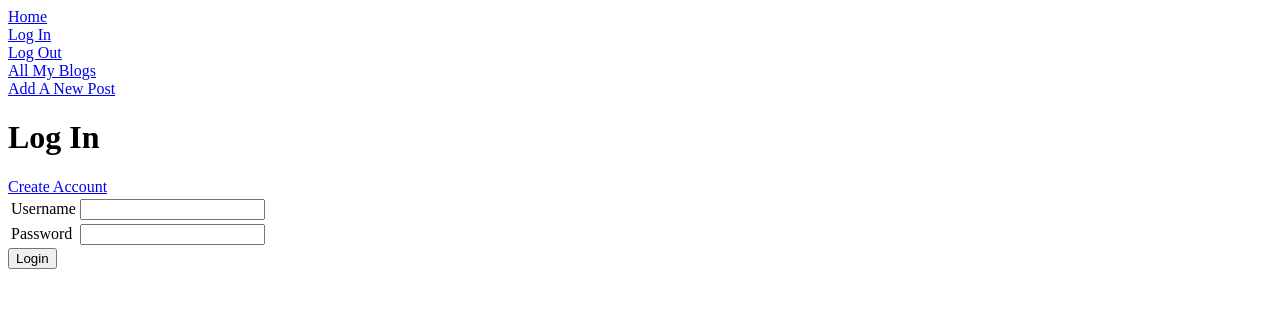
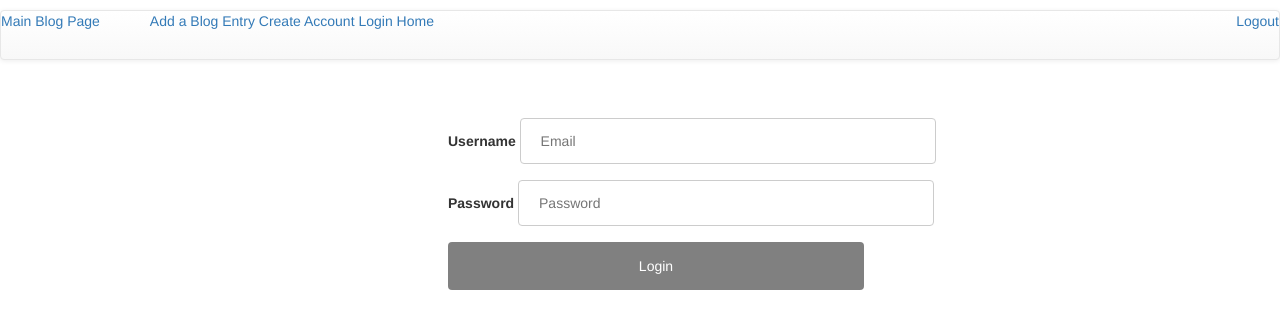
Before and after one commit to jamendean/blogz, a Flask app: page /login in a window 1280 px wide. Shown: the top 329 px of the page. Run offline with Flask 2, Linux system fonts and the light colour scheme; some libraries are stand-ins or nearby versions.

Commit message:
More changes

```diff
--- a/main.py
+++ b/main.py
@@ -22,8 +22,8 @@ class Blog(db.Model):
 
 class User(db.Model):
     id = db.Column(db.Integer, primary_key=True)
-    email = db.Column(db.String(120))
-    password = db.Column(db.String(120))
+    email = db.Column(db.String(30))
+    password = db.Column(db.String(16))
     blogs = db.relationship('Blog', backref='owner')
 
     def __init__(self, email, password):
--- a/templates/base.html
+++ b/templates/base.html
@@ -1,43 +1,109 @@
 <!DOCTYPE html>
 <html>
     <head>
-        <title>{{title}}</title>
+        <title>Blogz</title>
         <style>
-            .error {
+            .build {
+                text-align: center;
+            }
+            .error, .message {
                 color: red;
+                font-style: italic;
+            }
+            .newpost {
+                margin-left: 50px;
+            }
+            .single {
+                text-align: center;
+            }
+            .blog {
+                float: left;
+            }
+            .logout {
+                float: right;
+            }
+            .new {
+                margin-top: 150px;
+                margin-left: 200px;
+            }
+            .txtbox {
+                width: 50%;
+                padding: 12px 20px;
+                margin: 8px 0;
+                display: inline-block;
+                border: 1px solid #ccc;
+                border-radius: 4px;
+                box-sizing: border-box;
+            }
+            input[type=submit] {
+                width: 50%;
+                background-color: gray;
+                color: white;
+                padding: 14px 20px;
+                margin: 8px 0;
+                border: none;
+                border-radius: 4px;
+                cursor: pointer;
+            }
+            .textarea {
+                width: 50%;
+                height: 100px;
+            }
+            .info {
+                color: green;
+            }
+            /* Newpost CSS */
+            .newpost_form {
+                margin-left: 35%;
+            }
+            .new_blog {
+                margin-left: 50px;
+            }
+            .newpost-div {
+                margin-top: 50px;
+            }
+            /* Signup CSS */
+            .signup_div {
+                margin-top: 50px;
+            }
+            /* Login CSS */
+            .login_form {
+                margin-top: 50px;
+                margin-left: 35%;
             }
         </style>
+
+        <!-- Latest compiled and minified CSS -->
+        <link rel="stylesheet" href="https://maxcdn.bootstrapcdn.com/bootstrap/3.3.7/css/bootstrap.min.css" integrity="sha384-BVYiiSIFeK1dGmJRAkycuHAHRg32OmUcww7on3RYdg4Va+PmSTsz/K68vbdEjh4u" crossorigin="anonymous">
+
+        <!-- Optional theme -->
+        <link rel="stylesheet" href="https://maxcdn.bootstrapcdn.com/bootstrap/3.3.7/css/bootstrap-theme.min.css" integrity="sha384-rHyoN1iRsVXV4nD0JutlnGaslCJuC7uwjduW9SVrLvRYooPp2bWYgmgJQIXwl/Sp" crossorigin="anonymous">
+
+        <!-- Latest compiled and minified JavaScript -->
+        <script src="https://maxcdn.bootstrapcdn.com/bootstrap/3.3.7/js/bootstrap.min.js" integrity="sha384-Tc5IQib027qvyjSMfHjOMaLkfuWVxZxUPnCJA7l2mCWNIpG9mGCD8wGNIcPD7Txa" crossorigin="anonymous"></script>
     </head>
     <body>
-
-
-    <div>
-        <a href='/'>Home</a>
-    </div>
-    <div>
-        <a href='/login'>Log In</a>
-    </div>
-    <div>
-        <a href='/logout'>Log Out</a>
-    </div>
-    <div>
-        <a href='/blog'>All My Blogs</a>
-    </div>
-    <div>
-        <a href='/newpost'>Add A New Post</a>
-    </div>
-
-
         {% with messages = get_flashed_messages(with_categories=True) %}
         <ul>
         {% for category,message in messages %}
-            <li class="{{category}}">{{message}}</li>
+            <p class="{{category}}">{{message}}</p>
         {% endfor %}
         </ul>
         {% endwith %}
 
+        <nav class="navbar navbar-default">
+            <a class="blog" href="/blog">Main Blog Page</a>
+            <a class="newpost" href="/newpost">Add a Blog Entry</a>
+            <a class="signup" href="/signup">Create Account</a>
+            <a class="login" href="/login">Login</a>
+            <a class="logout" href="/logout">Logout</a>
+            <a class="home" href="/">Home</a>
+        </nav>
+
+
+
         {% block content %}
+
         {% endblock %}
-
     </body>
 </html>
--- a/templates/login.html
+++ b/templates/login.html
@@ -1,33 +1,15 @@
-{% extends "base.html" %}
+{% extends 'base.html' %}
 
 {% block content %}
-    <h1>Log In</h1>
-    <a href='/signup'>Create Account</a>
-        <form action="/login" method="POST">
-            <table>
-                <tbody><tr>
-                    <td>
-                        <label for="username">Username</label>
-                    </td>
-                    <td>
-                        <input name="username" type="text" value="">
 
-                    </td>
-                </tr>
-                <tr>
-                    <td>
-                        <label for="password">Password</label>
-                    </td>
-                    <td>
-                        <input name="password" type="password" required>
-
-                    </td>
-                </tr>
-
-            </tbody></table>
-            <input type="submit" value="Login">
-        </form>
-
-
+<form action="/login" method="post" class="login_form">
+    <div class="login_div">
+        <label for="email">Username</label>
+        <input type="email" name="email" placeholder="Email" class="txtbox"><br/>
+        <label for="password">Password</label>
+        <input type="password" name="password" placeholder="Password" class="txtbox"><br/>
+        <input type="submit" value="Login">
+    </div>
+</form>
 
 {% endblock %}
```
Also changed, not shown: templates/blog.html (+12 -11 lines), templates/index.html (+6 -10 lines), templates/newpost.html (+20 -14 lines), templates/signup.html (+17 -40 lines), templates/singleUser.html (+15 -15 lines), templates/single_entry.html (+6 -6 lines). Lines whose indentation alone changed are shown as unchanged.
